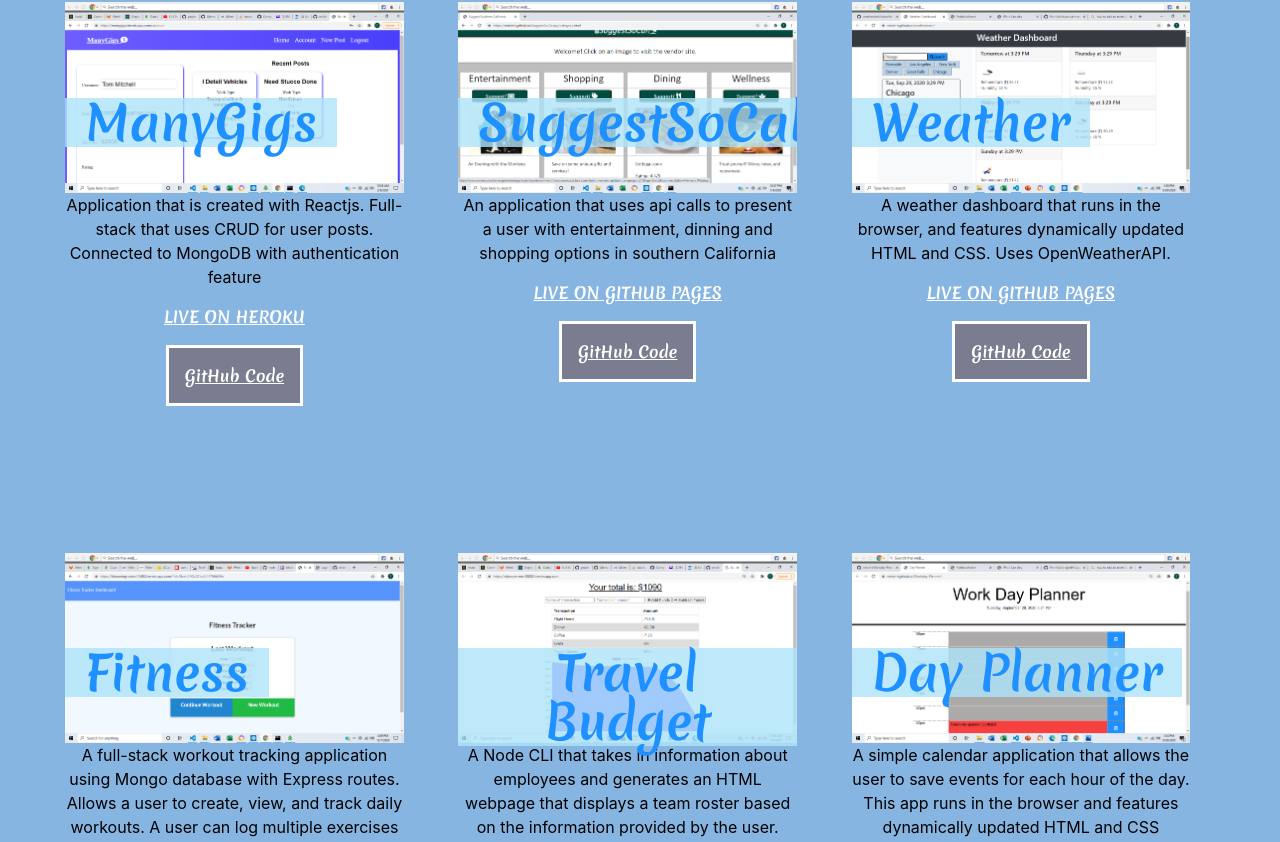
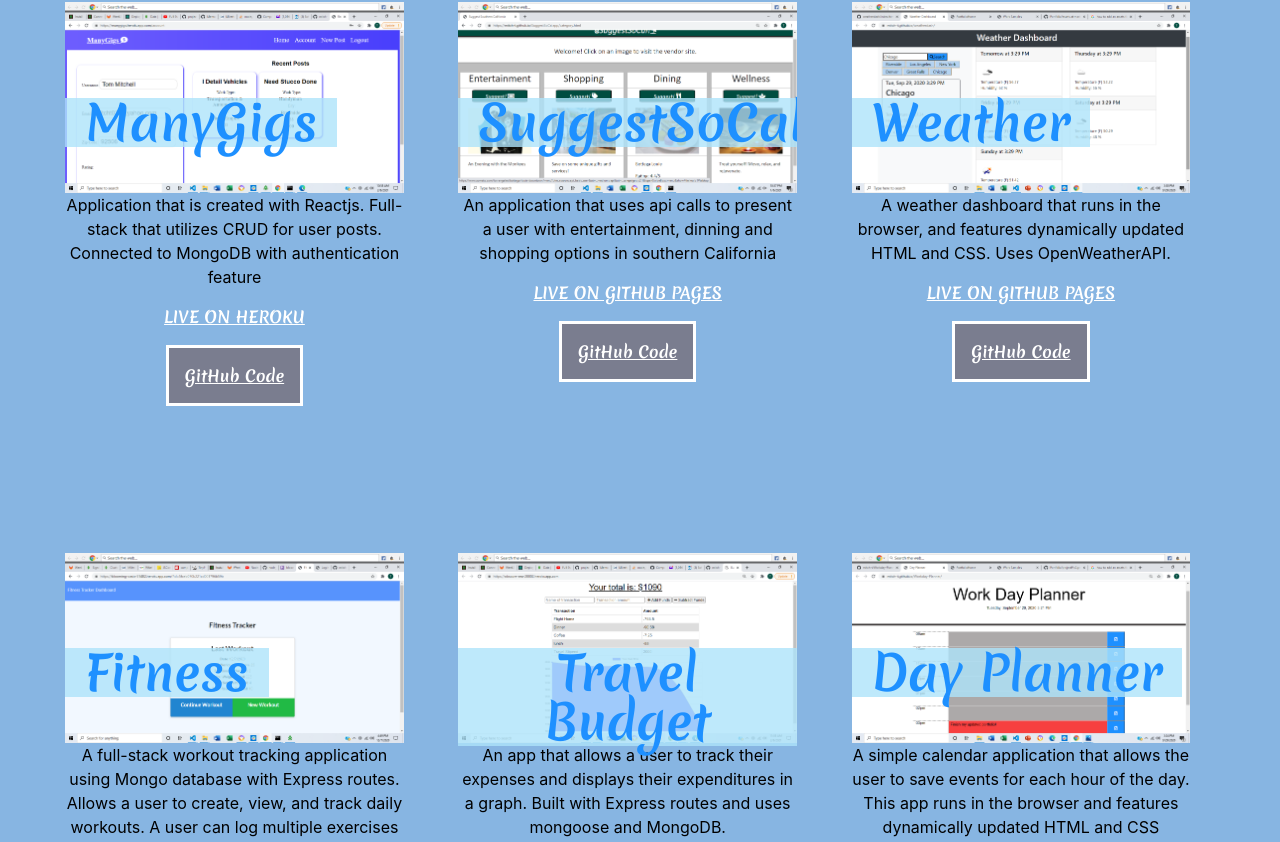
Before and after one commit to mitch-t/Portfolio21, a React (Create React App) app: page / in a window 1280 px wide. Shown: the part 792-1634 px from the top of the page. Built offline with nearby package versions, Linux system fonts and the light colour scheme.

Commit message:
update project description

```diff
--- a/src/components/Projects.js
+++ b/src/components/Projects.js
@@ -16,7 +16,7 @@ let projects = [
         live:"Live on Heroku",
         github:"https://github.com/mitch-t/ManyGigs.git",
         code:"GitHub Code",
-        description: "Application that is created with Reactjs. Full-stack that uses CRUD for user posts. Connected to MongoDB with authentication feature"
+        description: "Application that is created with Reactjs. Full-stack that utilizes CRUD for user posts. Connected to MongoDB with authentication feature"
     },
     {
         title:"SuggestSoCal",
@@ -56,7 +56,7 @@ let projects = [
         live:"Live on Heroku",
         github:"https://github.com/mitch-t/travelBudget.git",
         code:"GitHub Code",
-        description: "A Node CLI that takes in information about employees and generates an HTML webpage that displays a team roster based on the information provided by the user. Uses inquirer npm package."
+        description: "An app that allows a user to track their expenses and displays their expenditures in a graph. Built with Express routes and uses mongoose and MongoDB."
     },
     {
     title:"Day Planner",
```
Also changed, not shown: 1 other file (tests, documents, lock files or other folders).
